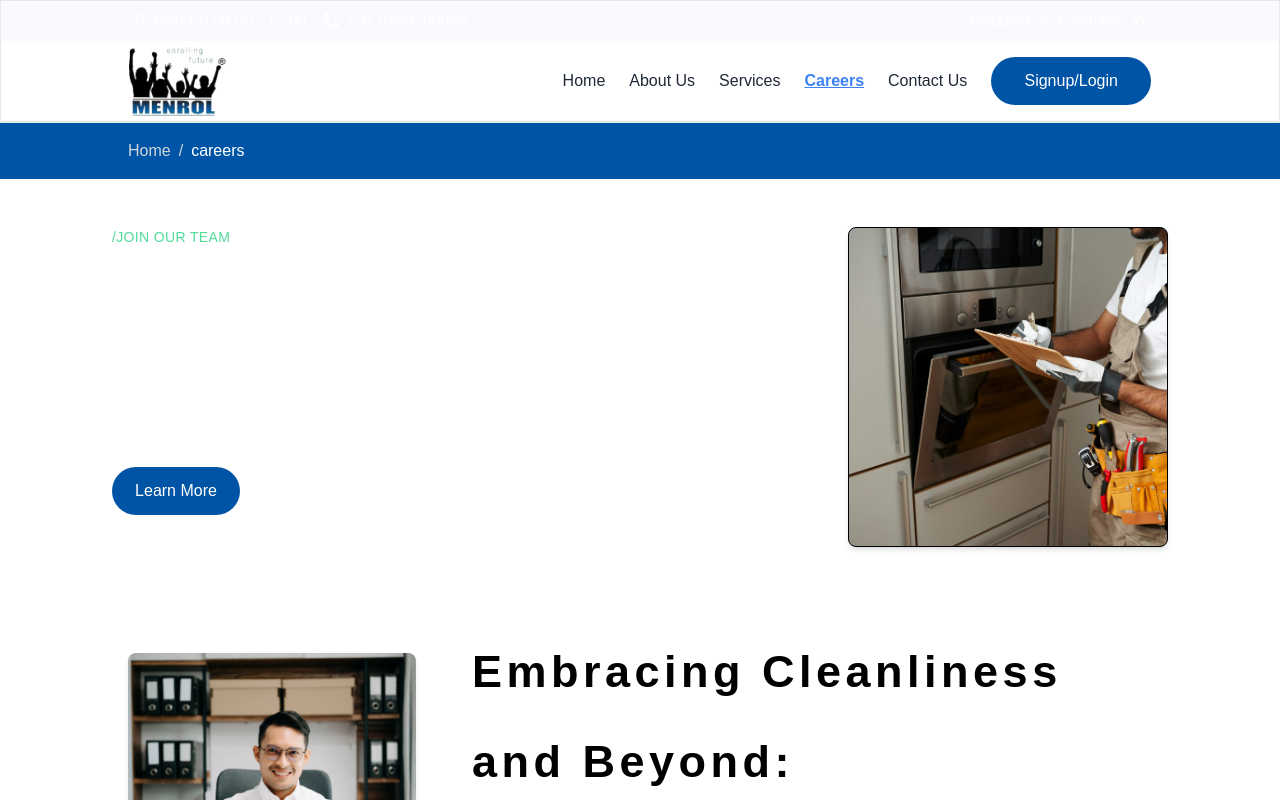
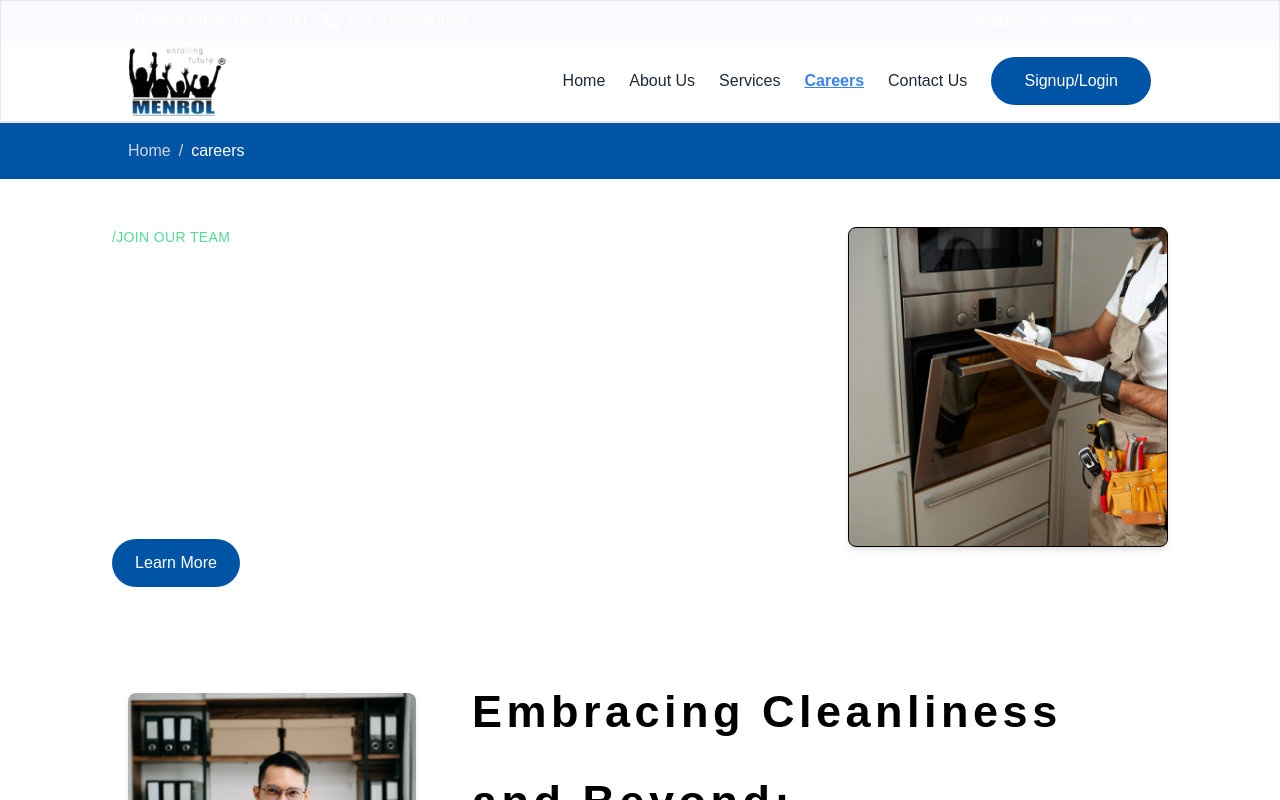
Before and after one commit to Hopingminds/Menrol_Frontend, a Next.js app: page /careers in a window 1280 px wide. Shown: the top 800 px of the page. Built offline with nearby package versions, Linux system fonts and the light colour scheme.

Commit message:
Made changes to the careers page

```diff
--- a/src/app/careers/page.tsx
+++ b/src/app/careers/page.tsx
@@ -110,7 +110,7 @@ const Careers: React.FC = () => {
           <p className="text-[rgba(81,220,152,1)] uppercase font-medium text-sm tracking-wide font-lexend ">
             /JOIN OUR TEAM
           </p>
-          <h1 className="text-5xl font-semibold w-[90%] font-lexend">Make a Difference with a Rewarding Cleaning Career </h1>
+          <h1 className="text-5xl font-semibold w-[90%] font-lexend leading-normal">Make a Difference with a Rewarding Cleaning Career </h1>
           <p className="mt-2 font-sans">
             Ac eu tortor facilisi pulvinar mattis. Nisl vel integer mauris
             nunc aliquam nunc ullamcorper tincidunt morbi.{" "}
```
